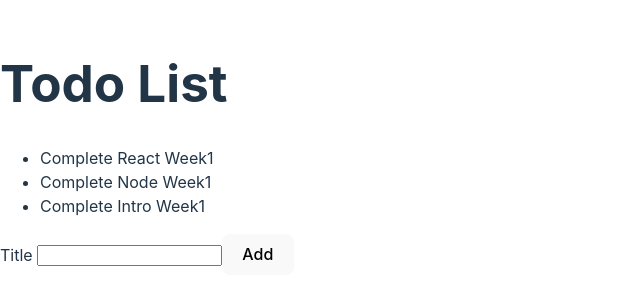
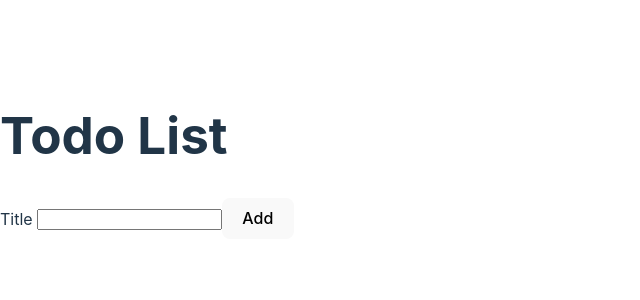
Before and after one commit to stephanielaurentjiong/react-todo-archive, a React (Vite) app: page / in a window 1280 px wide. Shown: the part 244-544 px from the top of the page, without its empty margins (0-640 px from the left). Built offline with nearby package versions, Linux system fonts and the light colour scheme.

Commit message:
destructured the props and used lift state

```diff
--- a/src/AddTodoForm.jsx
+++ b/src/AddTodoForm.jsx
@@ -1,19 +1,29 @@
 import React from "react";
 
-function AddTodoForm (props) {
+function AddTodoForm ({onAddTodo}) {
+    const [ todoTitle, setTodoTitle ] = React.useState('');
+
+    const handleTitleChange = (event) => {
+        let newTodoTitle = event.target.value;
+        setTodoTitle(newTodoTitle);
+    }
+
     const handleAddTodo = (event) => {
         event.preventDefault();
-        const todoTitle = event.target.title.value; //Retrieve input value using event.target.title.value
         console.log(todoTitle);
-        props.onAddTodo(todoTitle);
-        event.target.reset();
+        onAddTodo({ title: todoTitle, id : Date.now() });
+        setTodoTitle('')
+    };
 
-    };
     return (
         <div>
             <form onSubmit={handleAddTodo}>
                 <label htmlFor="todoTitle">Title </label>
-                <input type="text" id="todoTitle" name="title" />
+                <input
+                type="text" id="todoTitle"
+                name="title"
+                value={todoTitle} //controlled input
+                onChange={handleTitleChange} />
                 <button>Add</button>
             </form>
         </div>
--- a/src/App.jsx
+++ b/src/App.jsx
@@ -4,13 +4,19 @@ import AddTodoForm from './AddTodoForm.jsx';
 
 
 function App () {
-  const [ newTodo, setNewTodo ]  = React.useState('');
+
+  const [ todoList, setTodoList ] = React.useState([]);
+
+  const addTodo = (newTodo) => {
+    setTodoList([...todoList, newTodo])
+  }
+
   return (
     <div>
       <h1>Todo List</h1>
-      <TodoList />
-      <AddTodoForm onAddTodo={setNewTodo}/>
-      <p>{newTodo}</p>
+      <TodoList todoList={todoList} />
+      <AddTodoForm onAddTodo={addTodo}/>
+
     </div>
   );
 }
--- a/src/TodoList.jsx
+++ b/src/TodoList.jsx
@@ -1,31 +1,31 @@
 import React from 'react';
 import TodoListItem from './TodoListItem';
 
-let todoList = [
-    {
-      id: 123,
-      title: "Complete React Week1"
-    },
-    {
-      id: 213,
-      title: "Complete Node Week1"
-    },
-    {
-      id: 321,
-      title: "Complete Intro Week1"
-    }
-  ]
+// let todoList = [
+//     {
+//       id: 123,
+//       title: "Complete React Week1"
+//     },
+//     {
+//       id: 213,
+//       title: "Complete Node Week1"
+//     },
+//     {
+//       id: 321,
+//       title: "Complete Intro Week1"
+//     }
+//   ]
 
 
-function TodoList() {
+const TodoList = ({todoList}) => {
     return (
         <div>
             <ul>
-                {todoList.map(function(item) {
-                    return (
+                {todoList.map((item) => (
+
                       <TodoListItem key={item.id} todo={item} /> //Pass key and todo as props to TodoListItem
-                    )
-                })}
+
+                ))}
             </ul>
         </div>
     )
--- a/src/TodoListItem.jsx
+++ b/src/TodoListItem.jsx
@@ -1,8 +1,8 @@
 import React from 'react';
 
-function TodoListItem(props) {
+function TodoListItem({todo}) {
     return (
-        <li>{props.todo.title}</li> //Access props.todo.title to display the title
+        <li>{todo.title}</li> //Access props.todo.title to display the title
     )
 }
 
```
